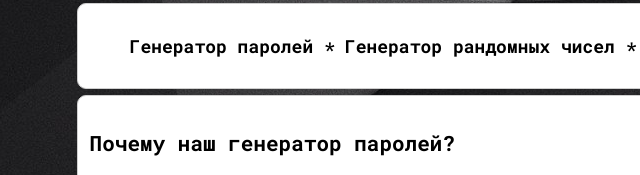
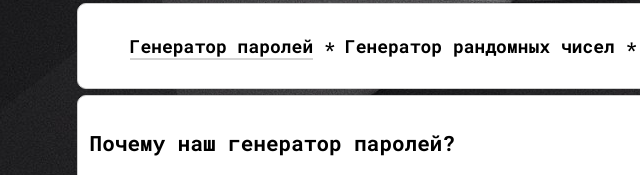
Before and after one commit to Hramzhuk/Passwdgen.ru, a plain HTML site: page index.html in a window 1280 px wide. In both pictures the pointer is over the link "Генератор паролей". Shown: the part 188-363 px from the top of the page, 121-761 px from the left. Drawn offline with Linux system fonts and the light colour scheme.

Commit message:
Возвращена серая полоса при наведении на элемент меню

```diff
--- a/style.css
+++ b/style.css
@@ -195,6 +195,10 @@
                 color: #000;
             }
 
+            .menu-element:hover {
+                border-bottom: 2px solid rgb(212, 212, 212);
+            }
+
             .menu-list {
                 display: flex;
                 list-style: none;
```
